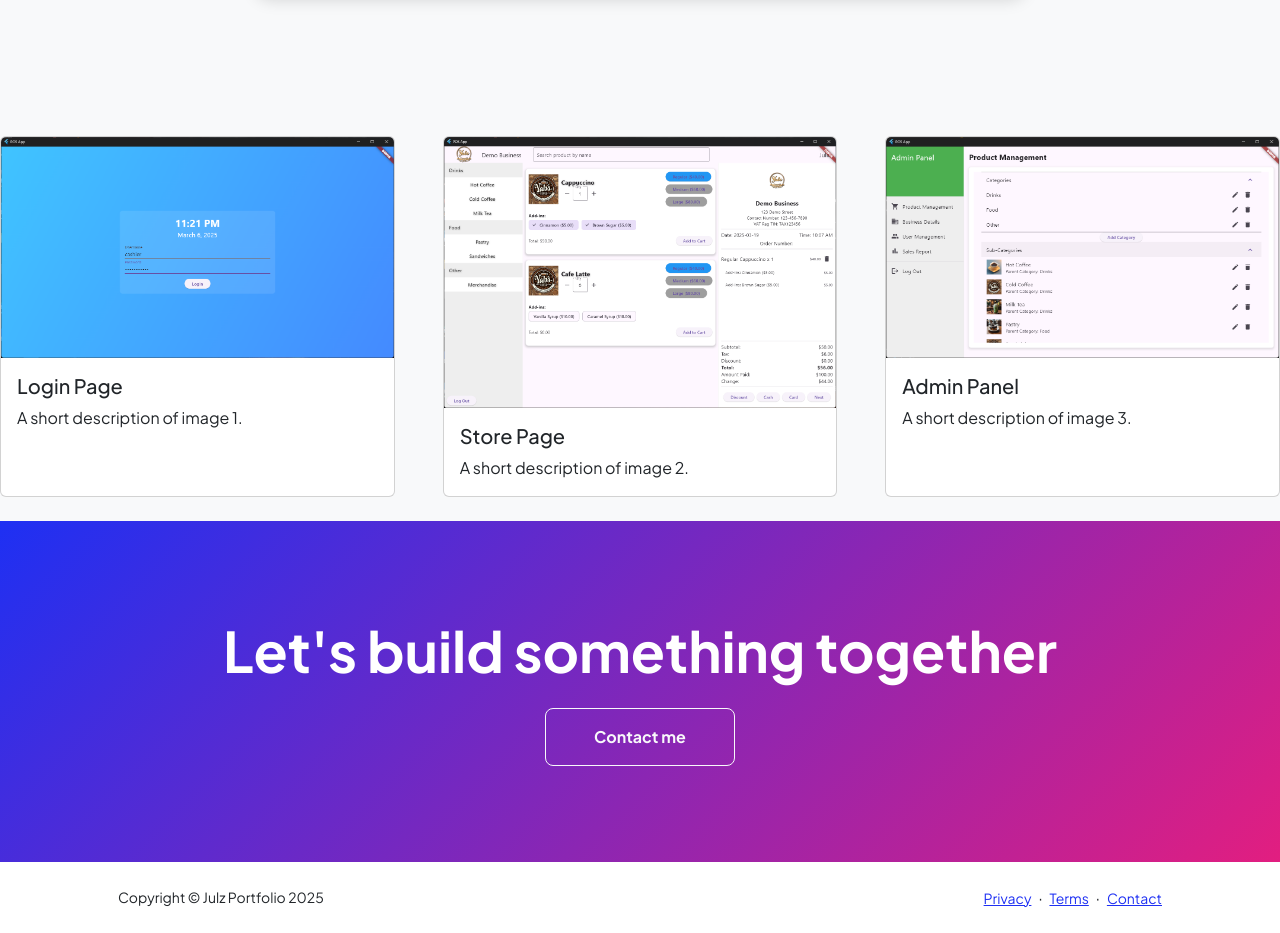
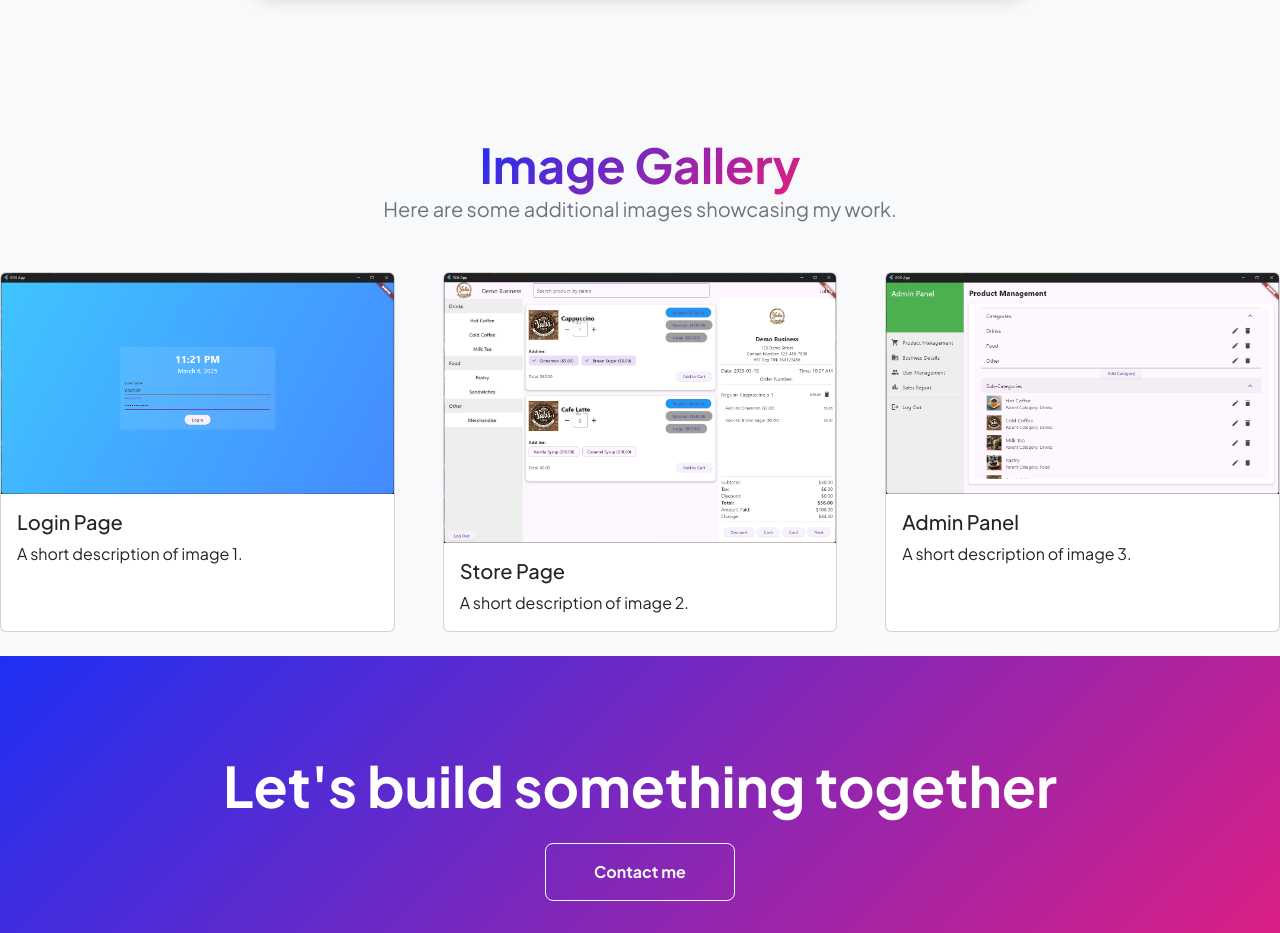
Before and after one commit to juliemadelar/juliemadelar.github.io, a plain HTML site: page projects.html in a window 1280 px wide. Shown: the part 2600-3533 px from the top of the page. Drawn offline with nearby package versions, Linux system fonts and the light colour scheme; a script that the page names is missing.

Commit message:
feat: add image gallery section with title and description in projects.html

```diff
--- a/projects.html
+++ b/projects.html
@@ -141,6 +141,17 @@
                 </div>
             </div>
         </section>
+        <!-- Image Gallery Title -->
+        <div class="container px-5 mb-5">
+            <div class="text-center mb-5">
+                <h2 class="display-5 fw-bolder mb-0">
+                    <span class="text-gradient d-inline">Image Gallery</span>
+                </h2>
+                <p class="lead fw-normal text-muted mb-0">
+                    Here are some additional images showcasing my work.
+                </p>
+            </div>
+        </div>
         <!-- Three-column album -->
         <div class="row gx-5 justify-content-center">
             <div class="col-lg-4 col-md-6 mb-4">
```
